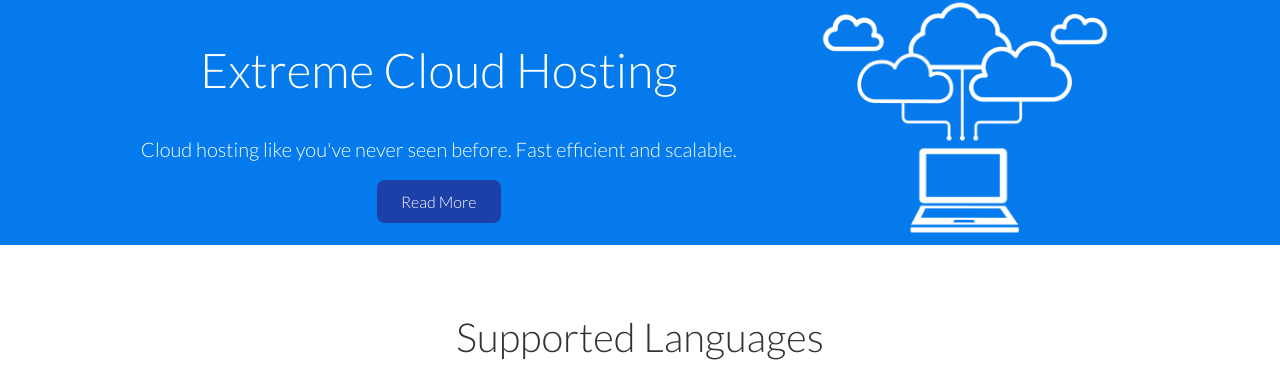
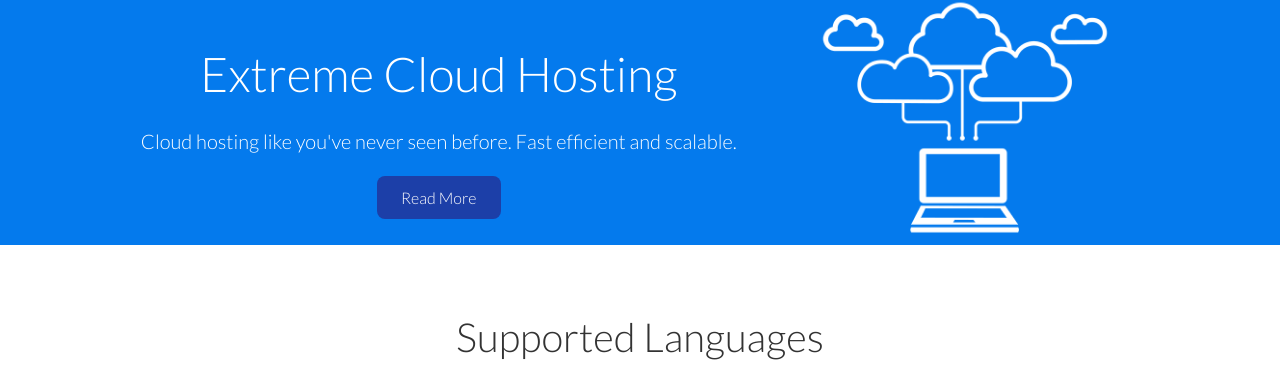
Before and after one commit to birukmade/Loruki-clone, a plain HTML site: page index.html in a window 1280 px wide. Shown: the part 1295-1673 px from the top of the page. Drawn offline with Linux system fonts and the light colour scheme.

Commit message:
modified padding in cloud section

```diff
--- a/css/styles.css
+++ b/css/styles.css
@@ -243,7 +243,7 @@ img {
 
 #cloud .container .cloud__text p {
   font-size: 1.25rem;
-  margin: 1.5rem 0;
+  padding-bottom: 1rem;
 }
 
 #cloud .container .cloud__text a {
```
